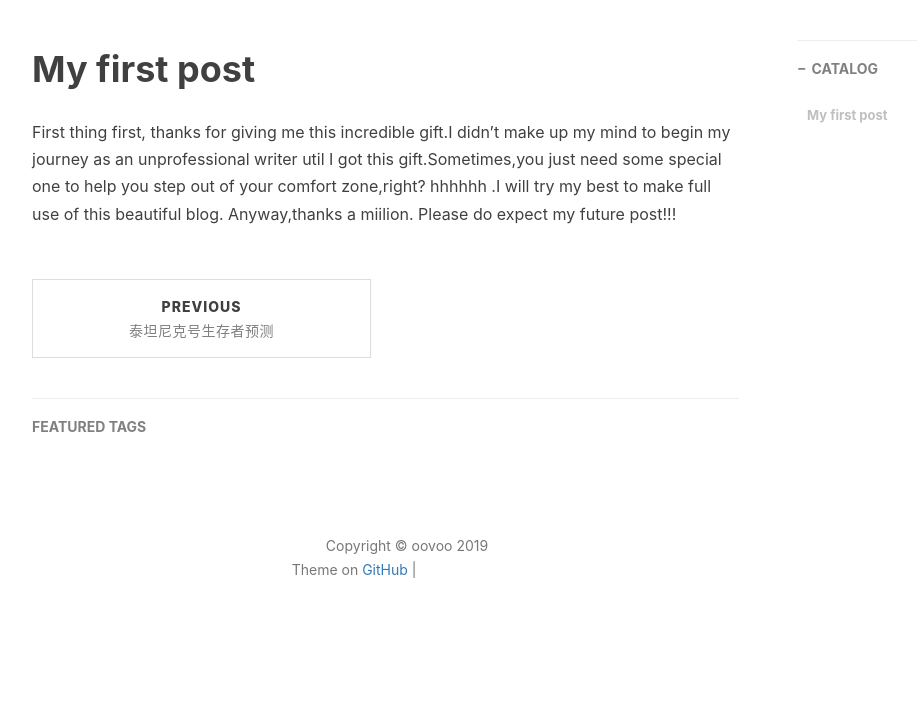
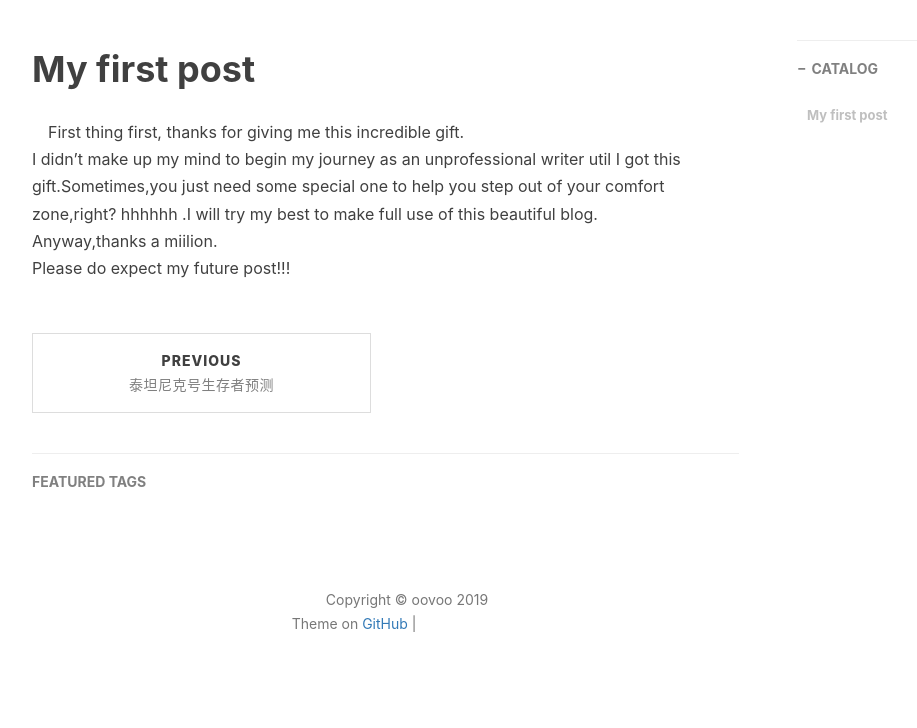
Before and after one commit to banshee1/banshee1.github.com, a Jekyll site: the page built from _posts/2019-09-03-Sunday.md, in a window 1280 px wide. Shown: the part 523-1251 px from the top of the page, without its empty margins (233-1150 px from the left). Built offline with Jekyll 4.4.1, drawn with Linux system fonts in a browser that asks for light colours; nearby versions of some CDN libraries; comment, search, counter and statistics services are not loaded; before the commit the page ends 1197 px from its top, so only the background shows below that; grey boxes are pictures that could not be loaded.

```diff
--- a/_posts/2019-09-03-Sunday.md
+++ b/_posts/2019-09-03-Sunday.md
@@ -10,6 +10,7 @@ tags:
 - Diary
 ---
 # My first post
-First thing first, thanks for giving me this incredible gift.I didn't make up my mind to begin my journey as an unprofessional writer util I got this gift.Sometimes,you just need some special one to help you step out of your comfort zone,right? hhhhhh .I will try my best to make full use of this beautiful blog.
-Anyway,thanks a miilion.
-Please do expect my future post!!!
+&ensp;&ensp;First thing first, thanks for giving me this incredible gift.
+<br>I didn't make up my mind to begin my journey as an unprofessional writer util I got this gift.Sometimes,you just need some special one to help you step out of your comfort zone,right? hhhhhh .I will try my best to make full use of this beautiful blog.
+<br>Anyway,thanks a miilion.
+<br>Please do expect my future post!!!
```
